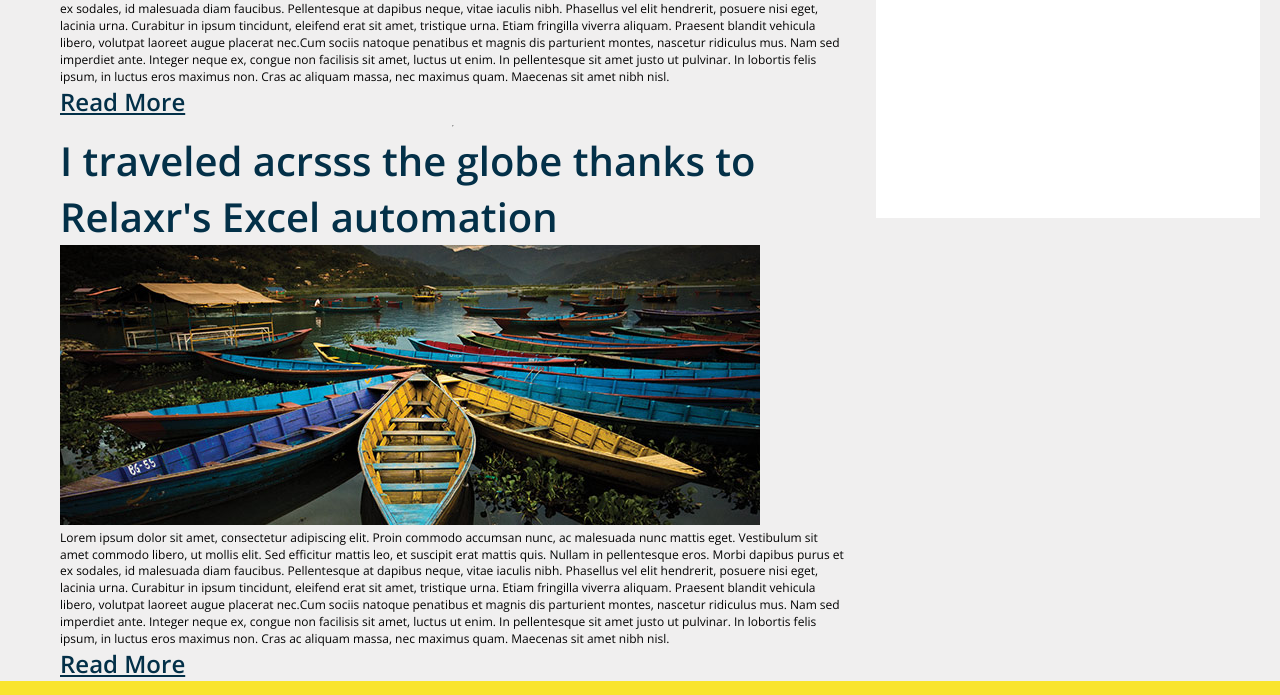
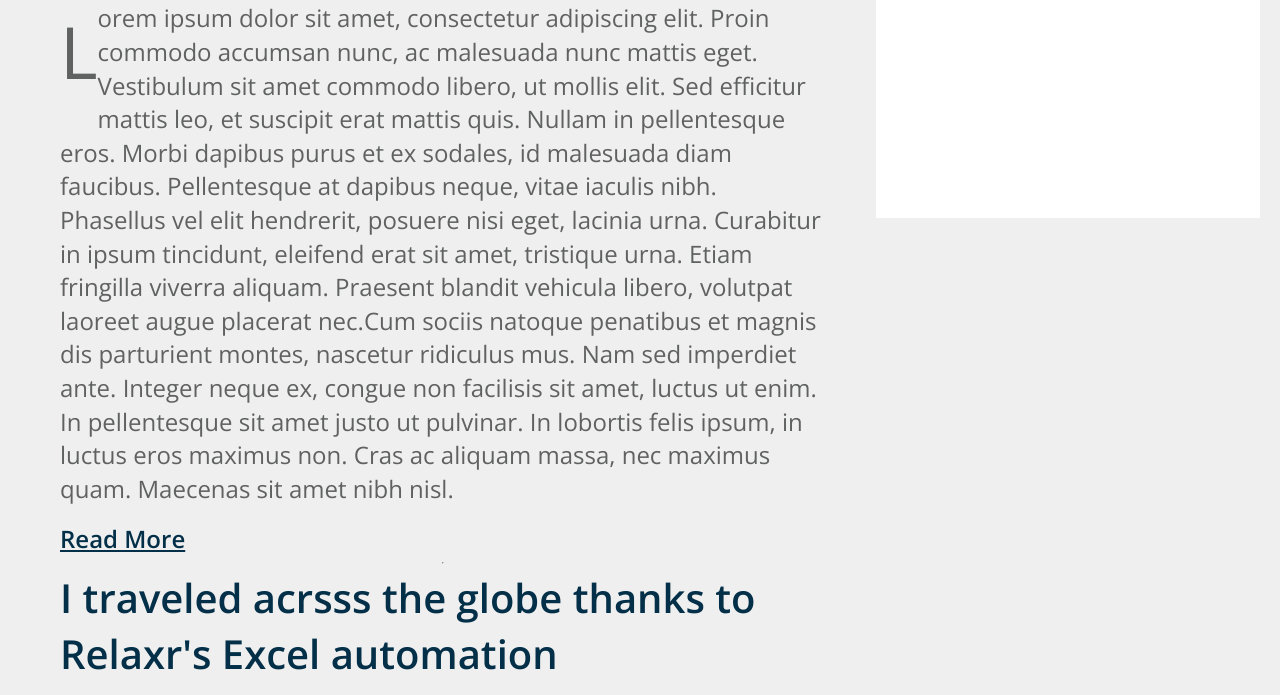
Before and after one commit to ninale91/homework-landingpage, a plain HTML site: page Week 3/index.html in a window 1280 px wide. Shown: the part 559-1254 px from the top of the page. Drawn offline with nearby package versions, Linux system fonts and the light colour scheme.

Commit message:
change big first letter

```diff
--- a/Week 3/css/style.css
+++ b/Week 3/css/style.css
@@ -85,6 +85,7 @@ header {
 .logo h1{
   font-weight: 900;
   font-size: 40px;
+  margin-left: 30px;
 }
 
 .navtop{
@@ -92,7 +93,6 @@ header {
   flex-direction: row;
   justify-content: space-around;
   flex-grow: 1;
-
 }
 
 .navtop a{
@@ -114,7 +114,7 @@ header {
   flex-direction: column;
   margin-left: 60px;
   margin-top: 30px;
-  margin-right: 30px;
+  margin-right: 50px;
 }
 
 .main-content h1{
@@ -128,6 +128,17 @@ header {
 .article1{
   display: flex;
   flex-direction: column;
+  border-bottom:
+}
+
+.article1 p::first-letter {
+  font-size: 300%;
+  float: left;
+}
+
+.article1 p{
+  font-size: 24px;
+  color: #606161;
 }
 
 .article2{
@@ -141,6 +152,7 @@ header {
   color: #033048;
   justify-content: flex-end;
 }
+
 .sidebar{
   min-width: 30%;
   display: flex;
```
Also changed, not shown: Week 3/index.html (+6 -0 lines), 1 other file.
